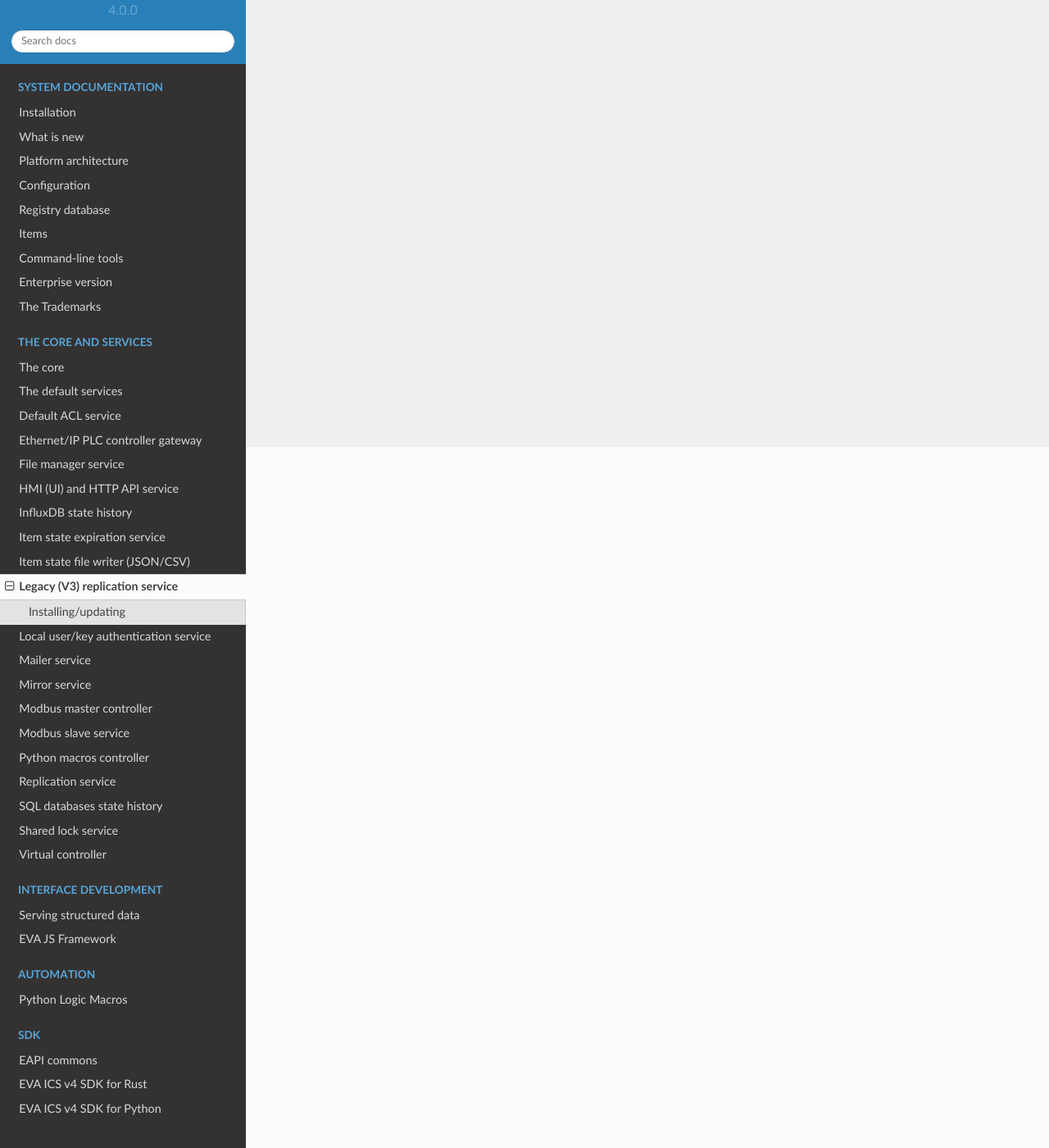
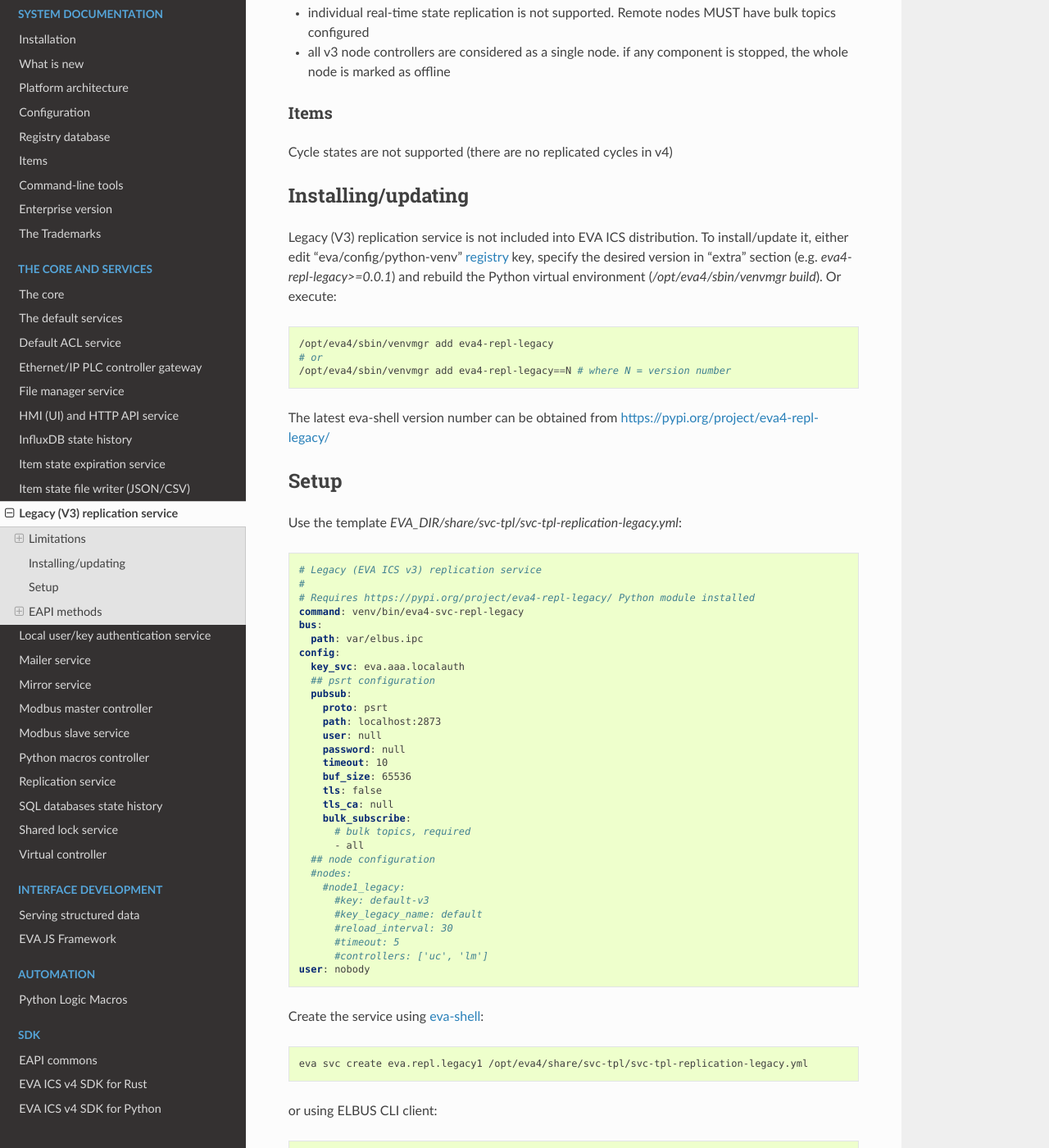
Before and after one commit to alttch/eva-doc, a Sphinx documentation site: the page built from doc/svc/eva4-svc-repl-legacy.rst, in a window 1280 px wide and 1400 px high, scrolled down 855 px. Shown: the whole window at 82% size. Built offline with Sphinx 7.4.7 and the Read the Docs theme 2.0.0, drawn with Linux system fonts in a browser that asks for light colours; pages that are not in the unit, such as notebooks, are missing from menus; some of the changed text lies outside the part shown.

Commit message:
repl legacy

```diff
--- a/doc/default_svcs.yml
+++ b/doc/default_svcs.yml
@@ -155,3 +155,7 @@
   exe: venv/bin/eva4-svc-repl-legacy
   des: Legacy (V3) replication service
   ins: py:eva4-repl-legacy
+  txt: |
+    .. include:: /repl/repl_v3legacy.rst
+  tpl: svc-tpl-replication-legacy.yml
+  api: svc/repl-legacy/eapi.yml
--- /dev/null
+++ b/doc/repl/repl_v3legacy.rst
@@ -0,0 +1,29 @@
+The legacy replication service is used to replicate EVA ICS v3 nodes with v4
+until migrated.
+
+.. note::
+
+    The service will be not supported and excluded from the default EVA ICS v4
+    distribution after v3 EOL.
+
+Limitations
+===========
+
+Protocol and configuration
+--------------------------
+
+* only `PSRT <https://psrt.bma.ai/>`_ pub/sub servers are supported
+* only v3-to-v4 one-way replication is supported (v4-v3 actions are supported)
+* a single PSRT server per service is supported
+* auto-discovery is not supported
+* deployment is not supported
+* the service supports compressed API calls only (v3.4.2+ required)
+* individual real-time state replication is not supported. Remote nodes MUST
+  have bulk topics configured
+* all v3 node controllers are considered as a single node. if any component is
+  stopped, the whole node is marked as offline
+
+Items
+-----
+
+Cycle states are not supported (there are no replicated cycles in v4)
--- a/doc/svc-tpl/svc-tpl-replication-legacy.yml
+++ b/doc/svc-tpl/svc-tpl-replication-legacy.yml
@@ -17,6 +17,7 @@
     tls: false
     tls_ca: null
     bulk_subscribe:
+      # bulk topics, required
       - all
   ## node configuration
   #nodes:
--- a/doc/svc/eva4-svc-repl-legacy.rst
+++ b/doc/svc/eva4-svc-repl-legacy.rst
@@ -2,6 +2,9 @@
 *******************************
 
 .. contents::
+
+.. include:: /repl/repl_v3legacy.rst
+
 
 Installing/updating
 ===================
@@ -19,3 +22,112 @@
 
 The latest eva-shell version number can be obtained from
 https://pypi.org/project/eva4-repl-legacy/
+
+Setup
+=====
+
+Use the template *EVA_DIR/share/svc-tpl/svc-tpl-replication-legacy.yml*:
+
+.. literalinclude:: ../svc-tpl/svc-tpl-replication-legacy.yml
+   :language: yaml
+
+Create the service using :ref:`eva-shell`:
+
+.. code:: shell
+
+    eva svc create eva.repl.legacy1 /opt/eva4/share/svc-tpl/svc-tpl-replication-legacy.yml
+
+or using ELBUS CLI client:
+
+.. code:: shell
+
+    cd /opt/eva4
+    cat DEPLOY.yml | ./bin/yml2mp | \
+        ./sbin/elbus ./var/elbus.ipc rpc call eva.core svc.deploy -
+
+(see :ref:`eva.core::svc.deploy<eva.core__svc.deploy>` for more info)
+
+
+EAPI methods
+============
+
+See :doc:`/eapi` for the common information about the bus, types, errors and RPC calls.
+
+.. _eva.repl.legacy__node.list:
+
+node.list
+---------
+
+.. list-table::
+   :header-rows: 0
+
+   * - Description
+     - *List V3 nodes and their states*
+   * - Parameters
+     - *none*
+   * - Returns
+     - List (struct)
+
+
+*Return payload example:*
+
+.. code:: json
+
+  [
+      {
+          "build": 2022042901,
+          "controllers": [
+              "uc",
+              "lm"
+          ],
+          "id": "plant1",
+          "key": "default-v3",
+          "key_legacy": "default",
+          "online": true,
+          "reload_interval": 10,
+          "timeout": 5,
+          "version": "3.4.2"
+      },
+      {
+          "build": null,
+          "controllers": [
+              "uc",
+              "lm"
+          ],
+          "id": "plant2",
+          "key": "default-v3",
+          "key_legacy": "default",
+          "online": false,
+          "reload_interval": 10,
+          "timeout": 5,
+          "version": null
+      }
+  ]
+
+
+.. _eva.repl.legacy__node.reload:
+
+node.reload
+-----------
+
+.. list-table::
+   :header-rows: 0
+
+   * - Description
+     - *Force reload a node*
+   * - Parameters
+     - required
+   * - Returns
+     - *nothing*
+
+.. list-table:: Parameters
+   :align: left
+
+   * - Name
+     - Type
+     - Description
+     - Required
+   * - **i**
+     - String
+     - Node name
+     - **yes**
```
